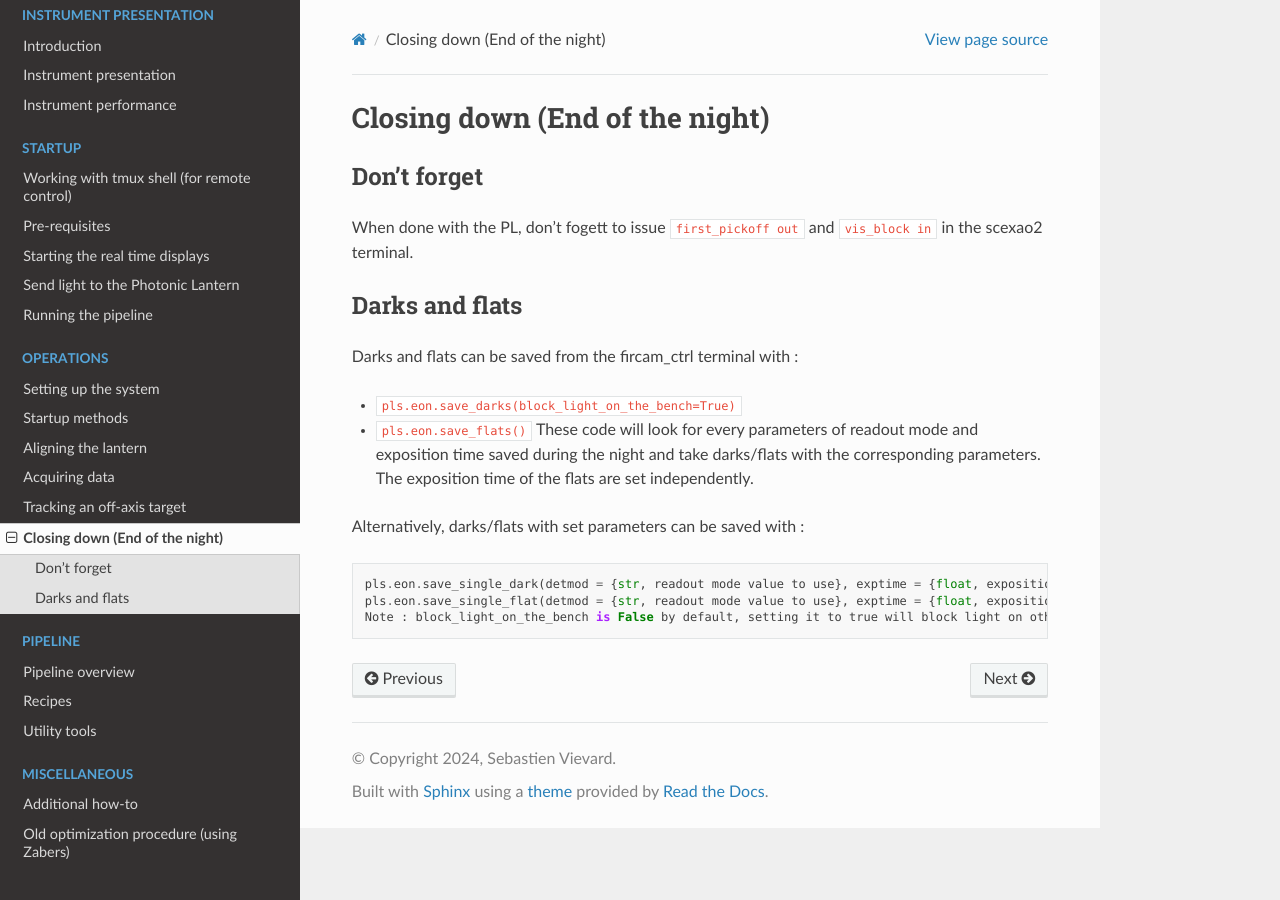
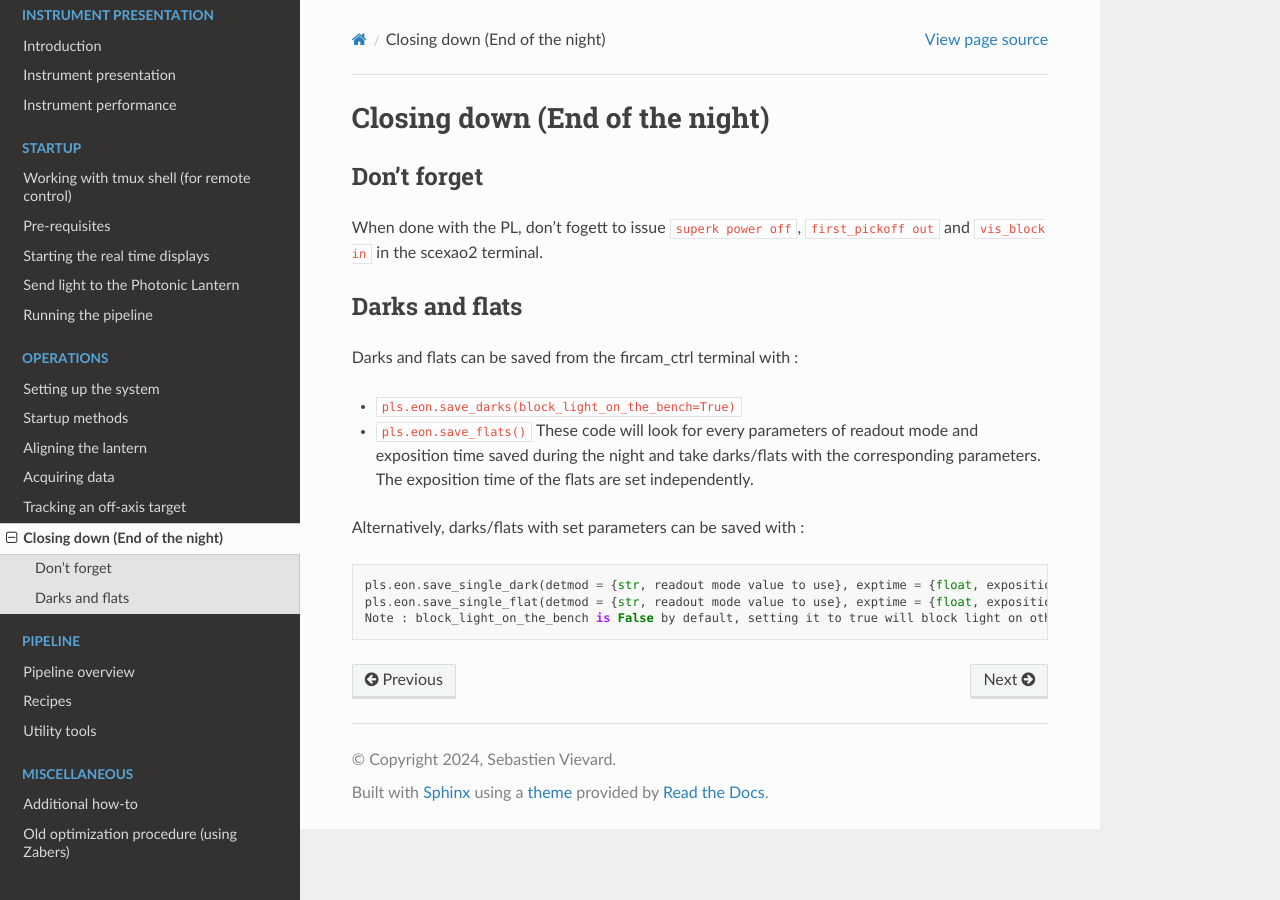
Before and after one commit to scexao-org/first_control, a Sphinx documentation site: the page built from source/operation_eon.md, in a window 1280 px wide. Built offline with Sphinx 7.4.7 and the Read the Docs theme 3.1.0, drawn with Linux system fonts in a browser that asks for light colours.

Commit message:
eon dont forget

```diff
--- a/source/operation_eon.md
+++ b/source/operation_eon.md
@@ -2,7 +2,7 @@
 
 ## Don't forget
 
-When done with the PL, don't fogett to issue `first_pickoff out` and `vis_block in` in the scexao2 terminal.
+When done with the PL, don't fogett to issue `superk power off`, `first_pickoff out` and `vis_block in` in the scexao2 terminal.
 
 ## Darks and flats
 
```
